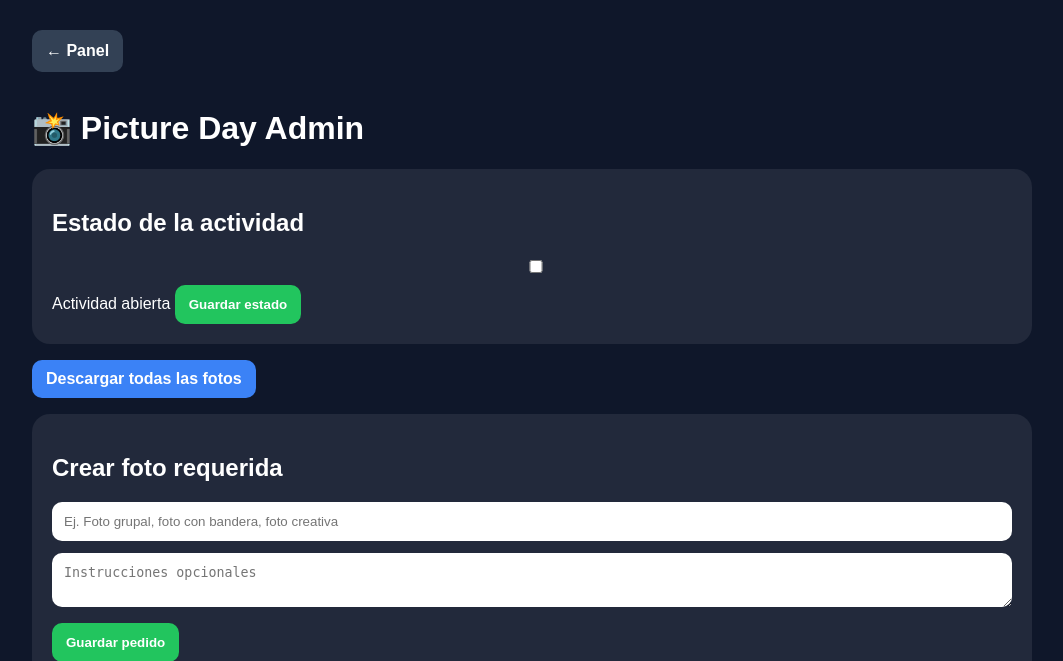
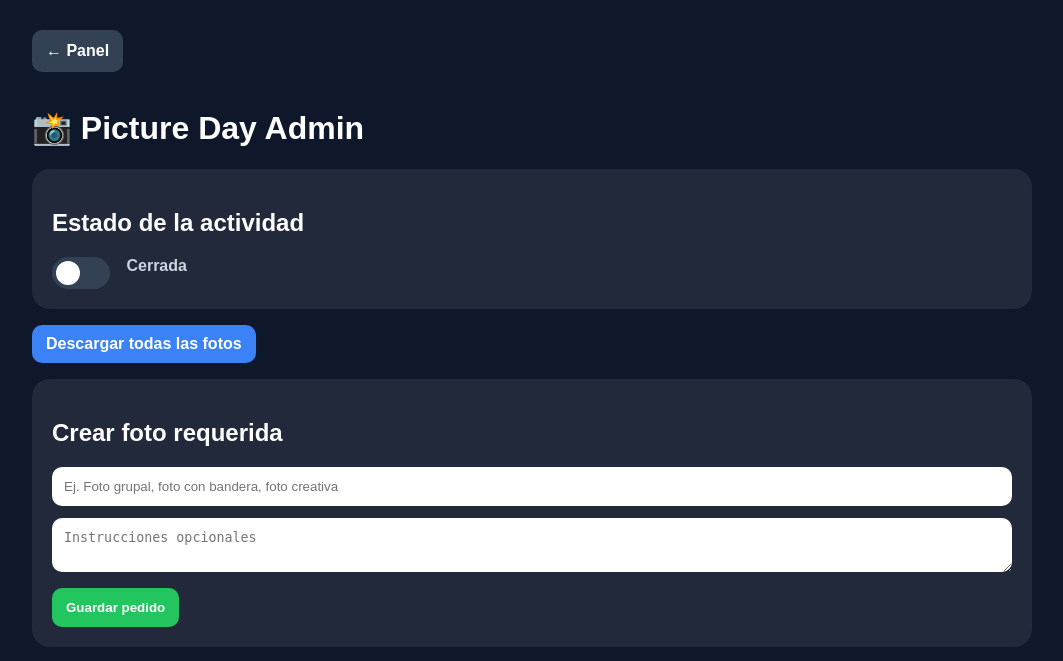
Before and after one commit to rashimshivteisrael-rgb/ShivteApp, a Django app: template templates/picture_day_admin.html in a window 1280 px wide. Shown: the top 661 px of the page, without its empty margins (108-1171 px from the left). Run offline with Django 4.2, Linux system fonts and the light colour scheme; the template is opened without the code that fills it, so the values that code supplies are empty.

Commit message:
fix entrada picture day

```diff
--- a/templates/picture_day_admin.html
+++ b/templates/picture_day_admin.html
@@ -11,6 +11,53 @@ input, select, textarea { width:100%; padding:12px; margin-bottom:12px; border-r
 button, .btn { background:#22c55e; color:white; padding:12px 14px; border:none; border-radius:10px; font-weight:bold; text-decoration:none; display:inline-block; }
 .back { background:#334155; margin-bottom:16px; }
 option { color:black; }
+.switch {
+    position: relative;
+    display: inline-block;
+    width: 58px;
+    height: 32px;
+}
+
+.switch input {
+    opacity: 0;
+    width: 0;
+    height: 0;
+}
+
+.slider {
+    position: absolute;
+    inset: 0;
+    background: #334155;
+    border-radius: 999px;
+    transition: .25s;
+    cursor: pointer;
+}
+
+.slider::before {
+    content: "";
+    position: absolute;
+    width: 24px;
+    height: 24px;
+    left: 4px;
+    top: 4px;
+    background: white;
+    border-radius: 50%;
+    transition: .25s;
+}
+
+.switch input:checked + .slider {
+    background: #22c55e;
+}
+
+.switch input:checked + .slider::before {
+    transform: translateX(26px);
+}
+
+.estado-texto {
+    margin-left: 12px;
+    font-weight: bold;
+    color: #cbd5e1;
+}
 </style>
 </head>
 <body>
@@ -23,17 +70,30 @@ option { color:black; }
      <div class="card">
          <h2>Estado de la actividad</h2>
 
-         <form method="POST">
-             {% csrf_token %}
+         <form method="POST" id="estadoForm">
+              {% csrf_token %}
              <input type="hidden" name="tipo_form" value="estado">
 
-             <label>
-                 <input type="checkbox" name="abierta" {% if estado.abierta %}checked{% endif %}>
-                 Actividad abierta
+             <label class="switch">
+                 <input
+                     type="checkbox"
+                     name="abierta"
+                     onchange="document.getElementById('estadoForm').submit()"
+                     {% if estado.abierta %}checked{% endif %}
+                 >
+
+                 <span class="slider"></span>
              </label>
 
-             <button type="submit">Guardar estado</button>
+             <span class="estado-texto">
+                 {% if estado.abierta %}
+                      Abierta
+                 {% else %}
+                      Cerrada
+                 {% endif %}
+             </span>
          </form>
+
      </div>
 
      <a href="/panel-admin/picture-day/descargar/"
```
